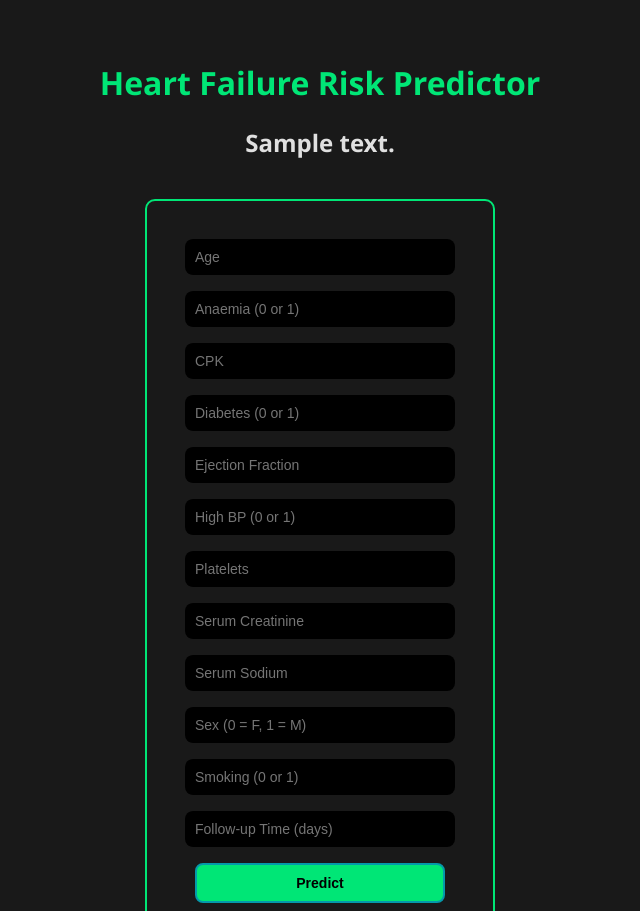
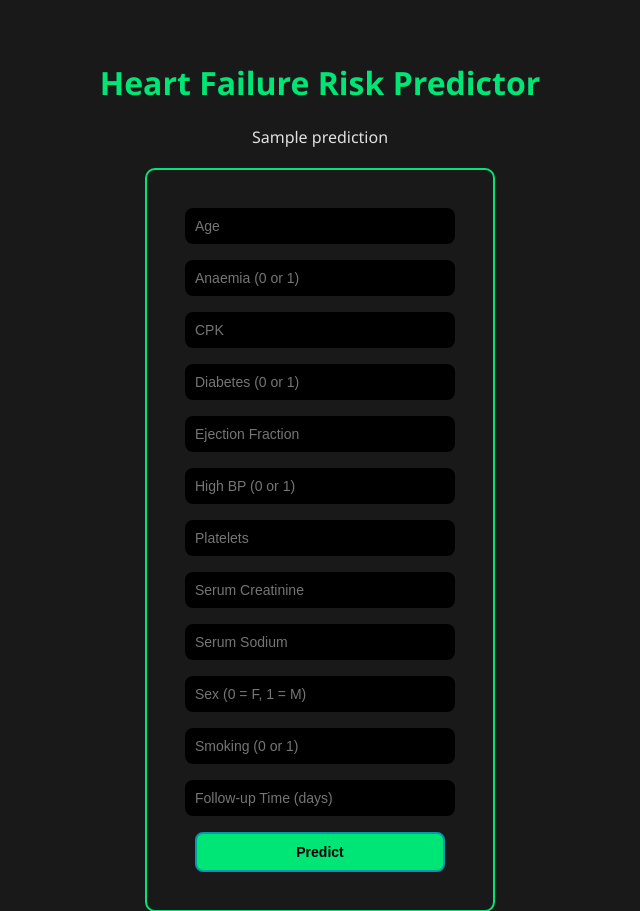
Before and after one commit to SoulReaperc/heart-failure-predictor, a Flask app: template templates/index.html in a window 1280 px wide. Shown: the top 911 px of the page, without its empty margins (320-960 px from the left). Run offline with Flask 3, Linux system fonts and the light colour scheme; the template is opened without the code that fills it: most values are stand-ins (such as "Sample title", 1, 10 or a date in 2020); parts of the project's set-up code (start-up, migrations or seed data) failed here and were passed over.

Commit message:
accuracy improved

```diff
--- a/app.py
+++ b/app.py
@@ -1,28 +1,39 @@
 from flask import Flask, render_template, request
-import pickle
+import joblib
 import numpy as np
 
 app = Flask(__name__)
-model = pickle.load(open("model.pkl", "rb"))
 
-@app.route('/')
+model = joblib.load("heart_model.pkl")
+scaler = joblib.load("scaler.pkl")
+
+@app.route("/")
 def home():
-    return render_template('index.html')
+    return render_template("index.html", prediction="")
 
 @app.route("/predict", methods=["POST"])
 def predict():
     try:
-        features = [float(request.form.get(x)) for x in [
-            "age", "anaemia", "creatinine_phosphokinase", "diabetes",
-            "ejection_fraction", "high_blood_pressure", "platelets",
-            "serum_creatinine", "serum_sodium", "sex", "smoking", "time"
-        ]]
-        final_input = np.array([features])
-        prediction = model.predict(final_input)[0]
-        output = "High Risk" if prediction == 1 else "Low Risk"
-        return render_template("index.html", prediction_text=f"Heart Failure Risk: {output}")
+        input_features = [float(x) for x in request.form.values()]
+        if len(input_features) != 12:
+            return render_template("index.html", prediction="❌ Please enter all 12 input values.", color_class="error")
+
+        input_array = np.array(input_features).reshape(1, -1)
+        input_scaled = scaler.transform(input_array)
+        prediction = model.predict(input_scaled)
+
+        if prediction[0] == 1:
+            result = "Heart Failure Risk: High Risk"
+            color_class = "high-risk"
+        else:
+            result = "Heart Failure Risk: Low Risk"
+            color_class = "low-risk"
+
+        return render_template("index.html", prediction=result, color_class=color_class)
+
     except Exception as e:
-        return render_template("index.html", prediction_text="Error: Invalid Input")
+        return render_template("index.html", prediction=f"⚠️ Error: {str(e)}", color_class="error")
+
 
 if __name__ == "__main__":
     app.run(debug=True)
--- a/templates/index.html
+++ b/templates/index.html
@@ -23,7 +23,26 @@
             background-color: #000000;
             color: white;
         }
+        .high-risk {
+            color: #ff9999;
+            font-size: 24px;
+            font-weight: bold;
+            margin: 8px;
+        }
 
+        .low-risk {
+            color: #90ee90;
+            font-size: 24px;
+            font-weight: bold;
+            margin: 8px;
+        }
+
+        .error {
+            color: #ffcc00;
+            font-size: 20px;
+            font-weight: bold;
+            margin: 8px;
+        }
         button {
             background: #00e676;
             color: #000;
@@ -55,15 +74,11 @@
     <h1>Heart Failure Risk Predictor</h1>
 
 
-    {% if prediction_text %}
-    {% if prediction_text != "None" %}
-        {% set risk_text = prediction_text.lower() %}
-        <h2 style="color: {% if 'low' in risk_text %}#90ee90{% elif 'high' in risk_text %}#ff9999{% else %}#e0e0e0{% endif %};">
-            {{ prediction_text }}
-        </h2>
+       {% if prediction %}
+        <div class="{{ color_class }}">
+            {{ prediction }}
+        </div>
     {% endif %}
-{% endif %}
-
 
     <!-- TEST FIELD FOR QUICK INPUT
     <div class="test-input">
```
Also changed, not shown: requirement.txt (+5 -5 lines), 5 other files.
